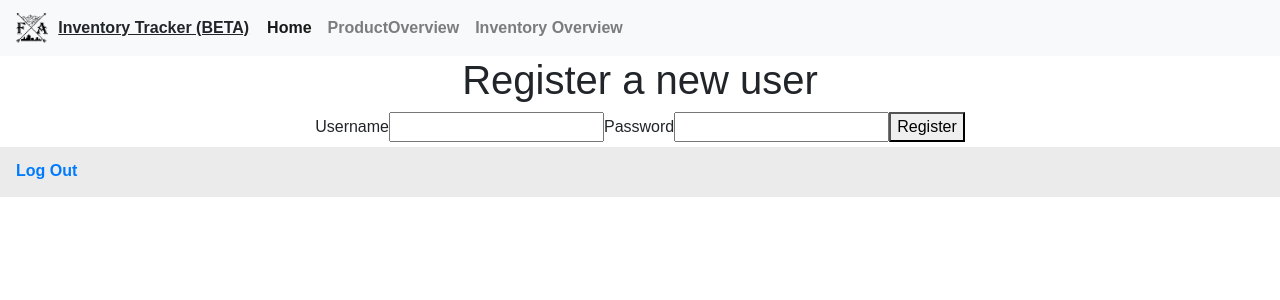
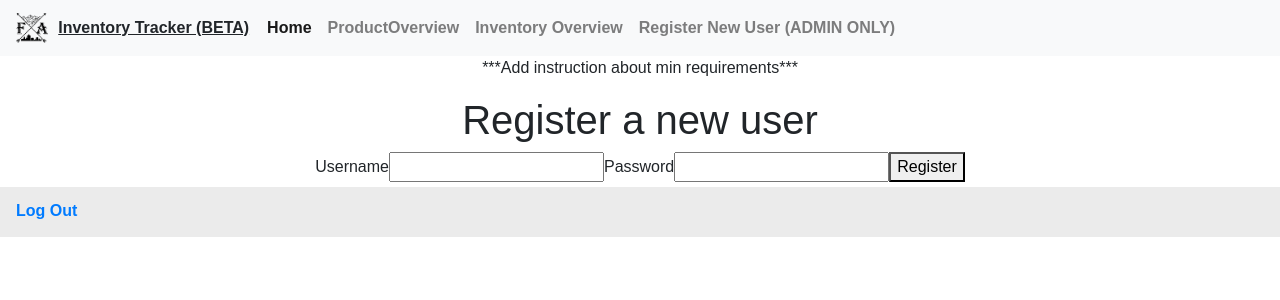
Before and after one commit to franand436/Final-Project, a React (Create React App) app in the folder client/: page /register in a window 1280 px wide. Shown: the top 300 px of the page. Built offline with nearby package versions, Linux system fonts and the light colour scheme.

Commit message:
added notes for finishing touches

```diff
--- a/client/src/components/Home.js
+++ b/client/src/components/Home.js
@@ -36,9 +36,15 @@ function Home() {
                 Inventory Overview
               </a>
             </li>
+            <li class="nav-item">
+              <a class="nav-link" href="/register">
+                Register New User (ADMIN ONLY)
+              </a>
+            </li>
           </ul>
         </div>
       </nav>
+
       <h3 className="HPTitle">HOME</h3>
       <div className="HPTable">
         <div className="CSFeatures InvHomeTab">
--- a/client/src/components/InventoryTable.js
+++ b/client/src/components/InventoryTable.js
@@ -35,10 +35,18 @@ function InventoryTable() {
                 Inventory Overview
               </a>
             </li>
+            <li class="nav-item">
+              <a class="nav-link" href="/register">
+                Register New User (ADMIN ONLY)
+              </a>
+            </li>
           </ul>
         </div>
       </nav>
+
       <div>InventoryTable</div>
+
+      <p>***Code in table with inventory info about stock on hand and how many are in route.***</p>
       <footer class="main-footer">
         <div class="containter main-footer-container">
           <ul class="nav footer-nav">
--- a/client/src/components/Login.js
+++ b/client/src/components/Login.js
@@ -6,6 +6,7 @@ function Login() {
     <div className="App">
       <div className="login">
         <h1>Login</h1>
+        <p>***Add CSS to page***</p>
         <input type="text" placeholder="Username..." />
         <input type="password" placeholder="Password..." />
         <Link to="/home">
--- a/client/src/components/ProductOverview.js
+++ b/client/src/components/ProductOverview.js
@@ -46,9 +46,15 @@ function ProductOverview() {
                 Inventory Overview
               </a>
             </li>
+            <li class="nav-item">
+              <a class="nav-link" href="/register">
+                Register New User (ADMIN ONLY)
+              </a>
+            </li>
           </ul>
         </div>
       </nav>
+
     <h3 className='POTitle'>Devices in stock.</h3>
     <div className='prodDiv'>
     <img className='op9icon' src={OnePlus9Astralblack}/>
--- a/client/src/components/Register.js
+++ b/client/src/components/Register.js
@@ -48,9 +48,15 @@ function Register() {
                 Inventory Overview
               </a>
             </li>
+            <li class="nav-item">
+              <a class="nav-link" href="/register">
+                Register New User (ADMIN ONLY)
+              </a>
+            </li>
           </ul>
         </div>
       </nav>
+      <p>***Add instruction about min requirements***</p>
       <div className="App">
         <div className="registration">
           <h1>Register a new user</h1>
```
